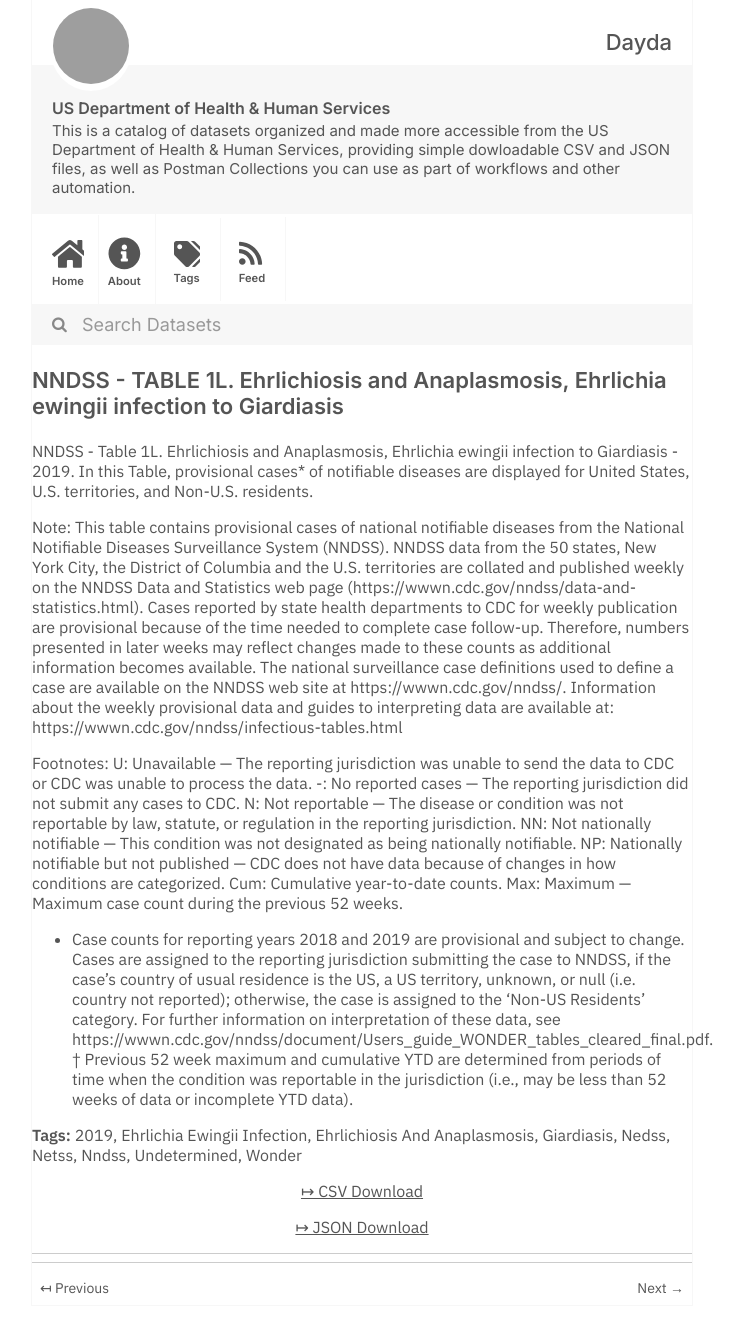
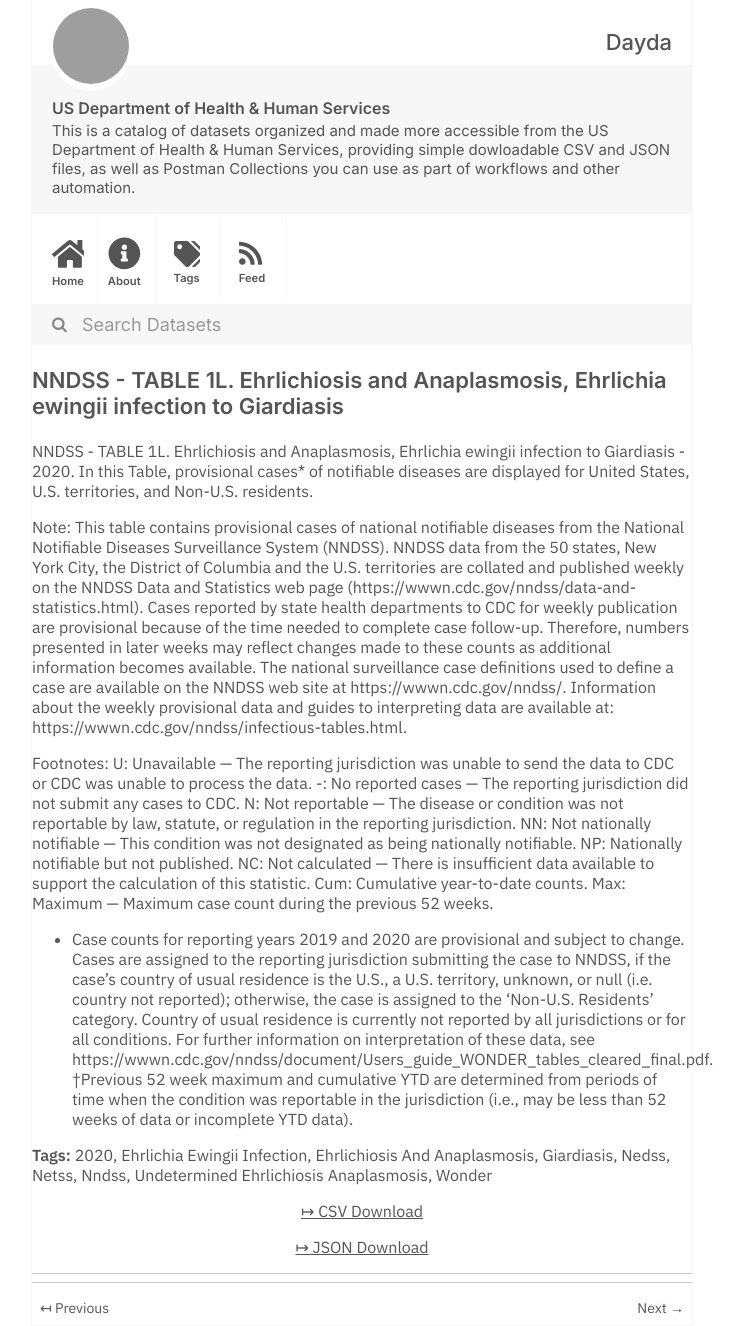
Before and after one commit to dayda-entities/us-department-of-health-and-human-services, a Jekyll site: the page built from _posts/2020-11-10-nndss-table-1l.-ehrlichiosis-and-anaplasmosis-ehrlichia-ewingii-infection-to-giardiasis.md, in a window 1280 px wide. Shown: the whole page, without its empty margins (278-1022 px from the left). Built offline with Jekyll 4.4.1, drawn with Linux system fonts in a browser that asks for light colours; grey boxes are pictures that could not be loaded.

Commit message:
Publish Data

```diff
--- a/_posts/2020-11-10-nndss-table-1l.-ehrlichiosis-and-anaplasmosis-ehrlichia-ewingii-infection-to-giardiasis.md
+++ b/_posts/2020-11-10-nndss-table-1l.-ehrlichiosis-and-anaplasmosis-ehrlichia-ewingii-infection-to-giardiasis.md
@@ -2,38 +2,39 @@
 title: >-
   NNDSS - TABLE 1L. Ehrlichiosis and Anaplasmosis, Ehrlichia ewingii infection
   to Giardiasis
-created: '2020-11-10T16:17:33.847149'
-modified: '2021-04-30T02:01:46.613144'
+created: '2020-11-10T16:16:36.309126'
+modified: '2021-04-21T22:44:08.367276'
 state: active
 type: dataset
 tags:
-  - '2019'
+  - '2020'
   - Ehrlichia Ewingii Infection
   - Ehrlichiosis And Anaplasmosis
   - Giardiasis
   - Nedss
   - Netss
   - Nndss
-  - Undetermined
+  - Undetermined Ehrlichiosis Anaplasmosis
   - Wonder
 groups: []
-csv_url: 'https://data.cdc.gov/api/views/qisn-zjv7/rows.csv?accessType=DOWNLOAD'
-json_url: 'https://data.cdc.gov/api/views/qisn-zjv7/rows.json?accessType=DOWNLOAD'
+csv_url: 'https://data.cdc.gov/api/views/vzfn-ifh5/rows.csv?accessType=DOWNLOAD'
+json_url: 'https://data.cdc.gov/api/views/vzfn-ifh5/rows.json?accessType=DOWNLOAD'
 layout: post
 
 ---
-NNDSS - Table 1L. Ehrlichiosis and Anaplasmosis, Ehrlichia ewingii infection to Giardiasis - 2019. In this Table, provisional cases* of notifiable diseases are displayed for United States, U.S. territories, and Non-U.S. residents.
+NNDSS - TABLE 1L. Ehrlichiosis and Anaplasmosis, Ehrlichia ewingii infection to Giardiasis - 2020. In this Table, provisional cases* of notifiable diseases are displayed for United States, U.S. territories, and Non-U.S. residents.
 
 Note:
-This table contains provisional cases of national notifiable diseases from the National Notifiable Diseases Surveillance System (NNDSS). NNDSS data from the 50 states, New York City, the District of Columbia and the U.S. territories are collated and published weekly on the NNDSS Data and Statistics web page (https://wwwn.cdc.gov/nndss/data-and-statistics.html). Cases reported by state health departments to CDC for weekly publication are provisional because of the time needed to complete case follow-up. Therefore, numbers presented in later weeks may reflect changes made to these counts as additional information becomes available. The national surveillance case definitions used to define a case are available on the NNDSS web site at https://wwwn.cdc.gov/nndss/. Information about the weekly provisional data and guides to interpreting data are available at: https://wwwn.cdc.gov/nndss/infectious-tables.html
+This table contains provisional cases of national notifiable diseases from the National Notifiable Diseases Surveillance System (NNDSS). NNDSS data from the 50 states, New York City, the District of Columbia and the U.S. territories are collated and published weekly on the NNDSS Data and Statistics web page (https://wwwn.cdc.gov/nndss/data-and-statistics.html). Cases reported by state health departments to CDC for weekly publication are provisional because of the time needed to complete case follow-up. Therefore, numbers presented in later weeks may reflect changes made to these counts as additional information becomes available. The national surveillance case definitions used to define a case are available on the NNDSS web site at https://wwwn.cdc.gov/nndss/. Information about the weekly provisional data and guides to interpreting data are available at: https://wwwn.cdc.gov/nndss/infectious-tables.html.
 
 Footnotes:
 U: Unavailable — The reporting jurisdiction was unable to send the data to CDC or CDC was unable to process the data.
 -: No reported cases — The reporting jurisdiction did not submit any cases to CDC.
 N: Not reportable — The disease or condition was not reportable by law, statute, or regulation in the reporting jurisdiction.
 NN: Not nationally notifiable — This condition was not designated as being nationally notifiable.
-NP: Nationally notifiable but not published — CDC does not have data because of changes in how conditions are categorized.
+NP: Nationally notifiable but not published.
+NC: Not calculated — There is insufficient data available to support the calculation of this statistic.
 Cum: Cumulative year-to-date counts.
 Max: Maximum — Maximum case count during the previous 52 weeks.
-* Case counts for reporting years 2018 and 2019 are provisional and subject to change. Cases are assigned to the reporting jurisdiction submitting the case to NNDSS, if the case's country of usual residence is the US, a US territory, unknown, or null (i.e. country not reported); otherwise, the case is assigned to the 'Non-US Residents' category. For further information on interpretation of these data, see https://wwwn.cdc.gov/nndss/document/Users_guide_WONDER_tables_cleared_final.pdf.
-† Previous 52 week maximum and cumulative YTD are determined from periods of time when the condition was reportable in the jurisdiction (i.e., may be less than 52 weeks of data or incomplete YTD data).
+* Case counts for reporting years 2019 and 2020 are provisional and subject to change. Cases are assigned to the reporting jurisdiction submitting the case to NNDSS, if the case's country of usual residence is the U.S., a U.S. territory, unknown, or null (i.e. country not reported); otherwise, the case is assigned to the 'Non-U.S. Residents' category. Country of usual residence is currently not reported by all jurisdictions or for all conditions. For further information on interpretation of these data, see https://wwwn.cdc.gov/nndss/document/Users_guide_WONDER_tables_cleared_final.pdf.
+†Previous 52 week maximum and cumulative YTD are determined from periods of time when the condition was reportable in the jurisdiction (i.e., may be less than 52 weeks of data or incomplete YTD data).
```
